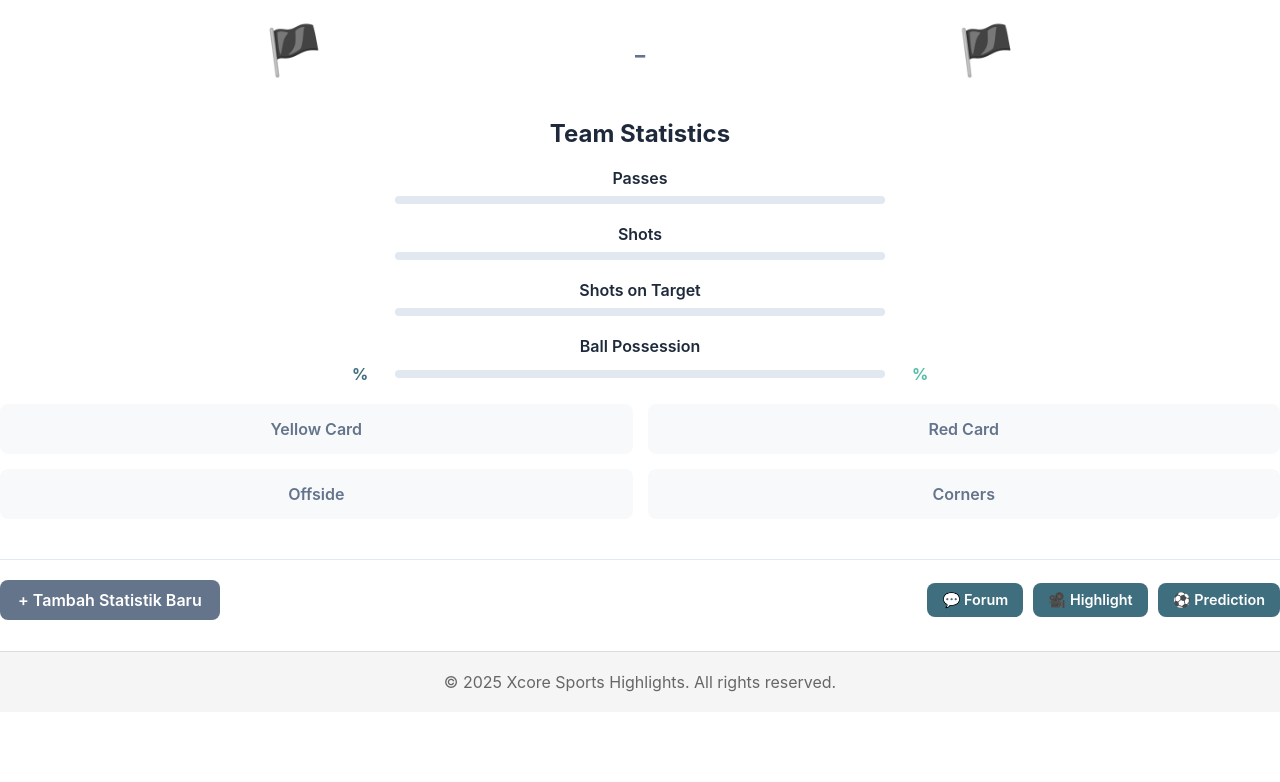
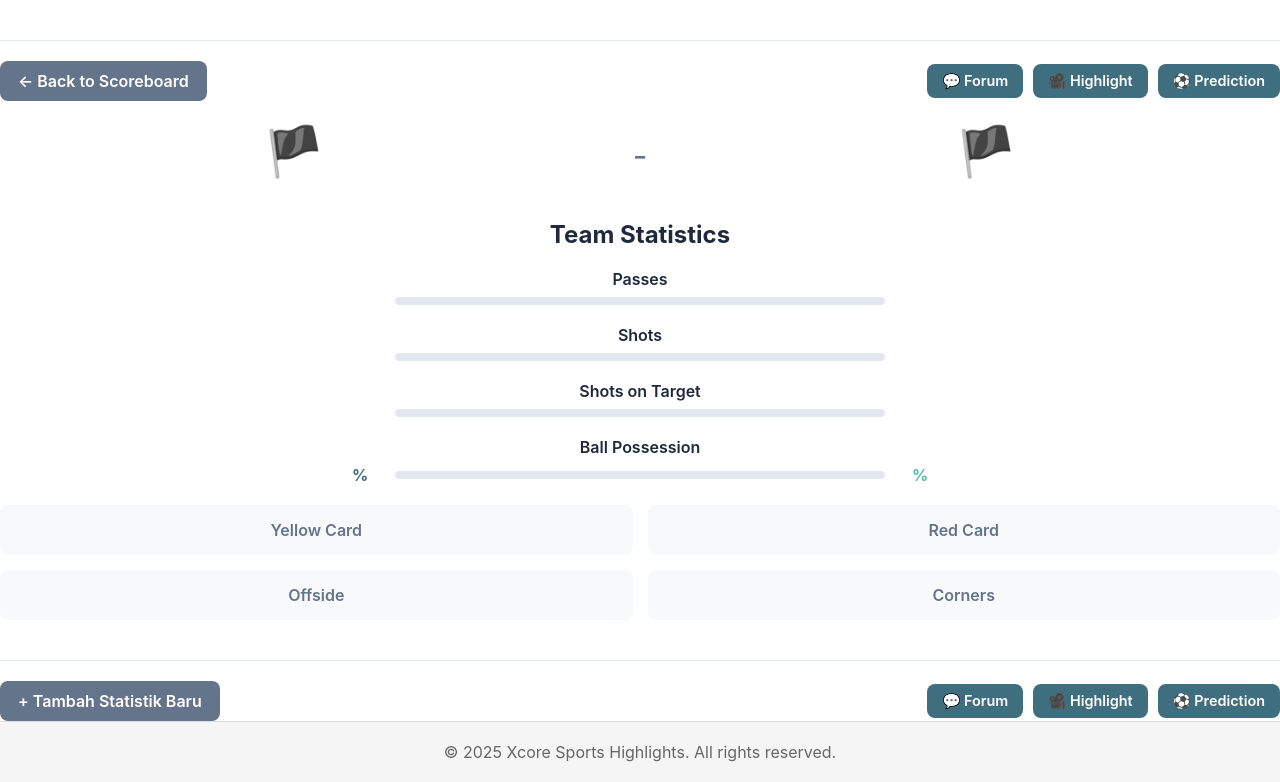
Before and after one commit to pbp-kelompok-10/xcore, a Django app: template statistik/templates/statistik/statistik_display.html in a window 1280 px wide. Shown: the part 88-870 px from the top of the page. Before the commit the page ends 780 px from the top, so only its background shows below. Run offline with Django 5.2, Linux system fonts and the light colour scheme; the template is opened without the code that fills it, so the values that code supplies are empty.

Commit message:
statistik to highlight

```diff
--- a/statistik/templates/statistik/statistik_display.html
+++ b/statistik/templates/statistik/statistik_display.html
@@ -1,7 +1,17 @@
 {% extends 'base.html' %}
 {% block content %}
 <div class="page">
-  <!-- Header Pertandingan -->
+  <!-- Navigation Buttons - DIPINDAHKAN KE ATAS -->
+  <div class="action-buttons">
+    <a href="/scoreboard/" class="btn btn-secondary">← Back to Scoreboard</a>
+    <div class="feature-buttons">
+      <a href="/forum/" class="btn btn-feature">💬 Forum</a>
+      <a href="/highlights/test/" class="btn btn-feature">🎥 Highlight</a>
+      <a href="/prediction/" class="btn btn-feature">⚽ Prediction</a>
+    </div>
+  </div>
+
+  <!-- Header Pertandingan - GUNAKAN DATA DARI MATCH -->
   <div class="match-header">
     <h1 style="text-align:center;color:#3F6E7F;margin-bottom:10px;font-size:1.8em;">{{ statistik.stadium }}</h1>
 
```
